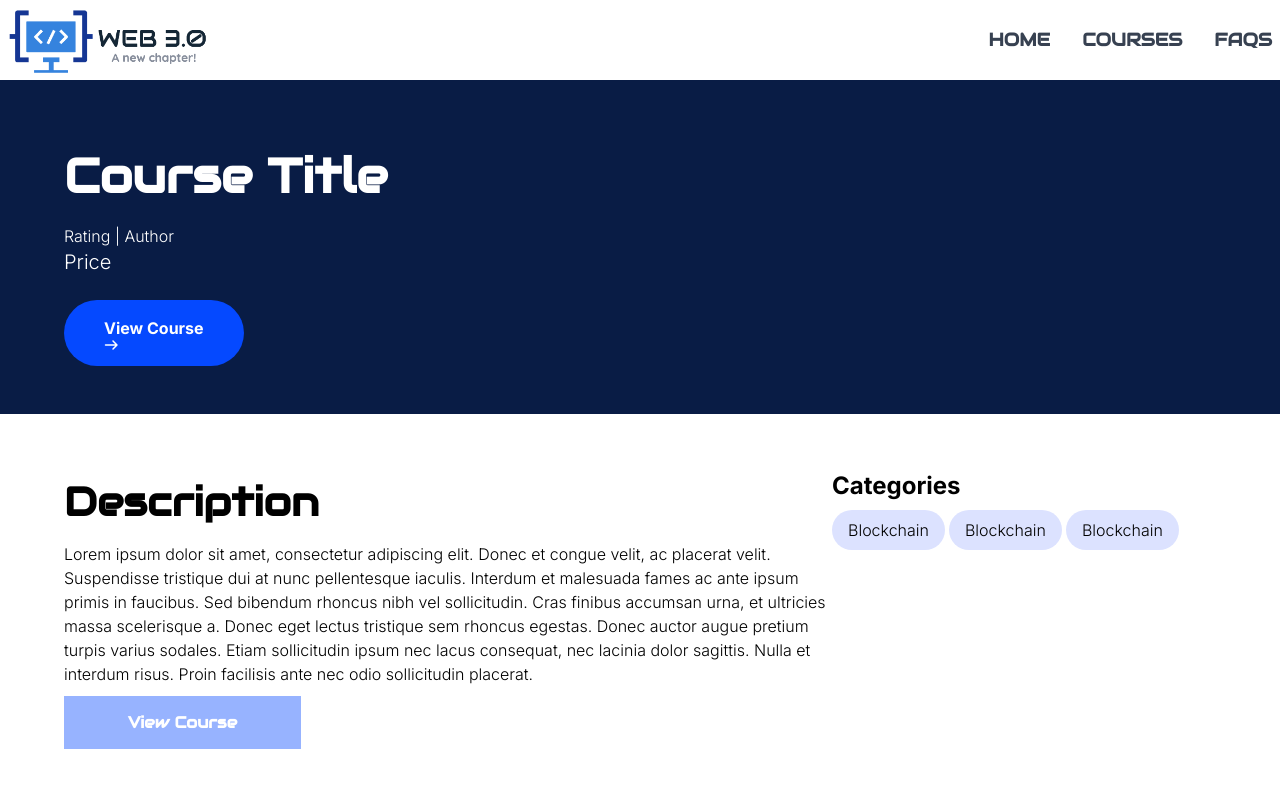
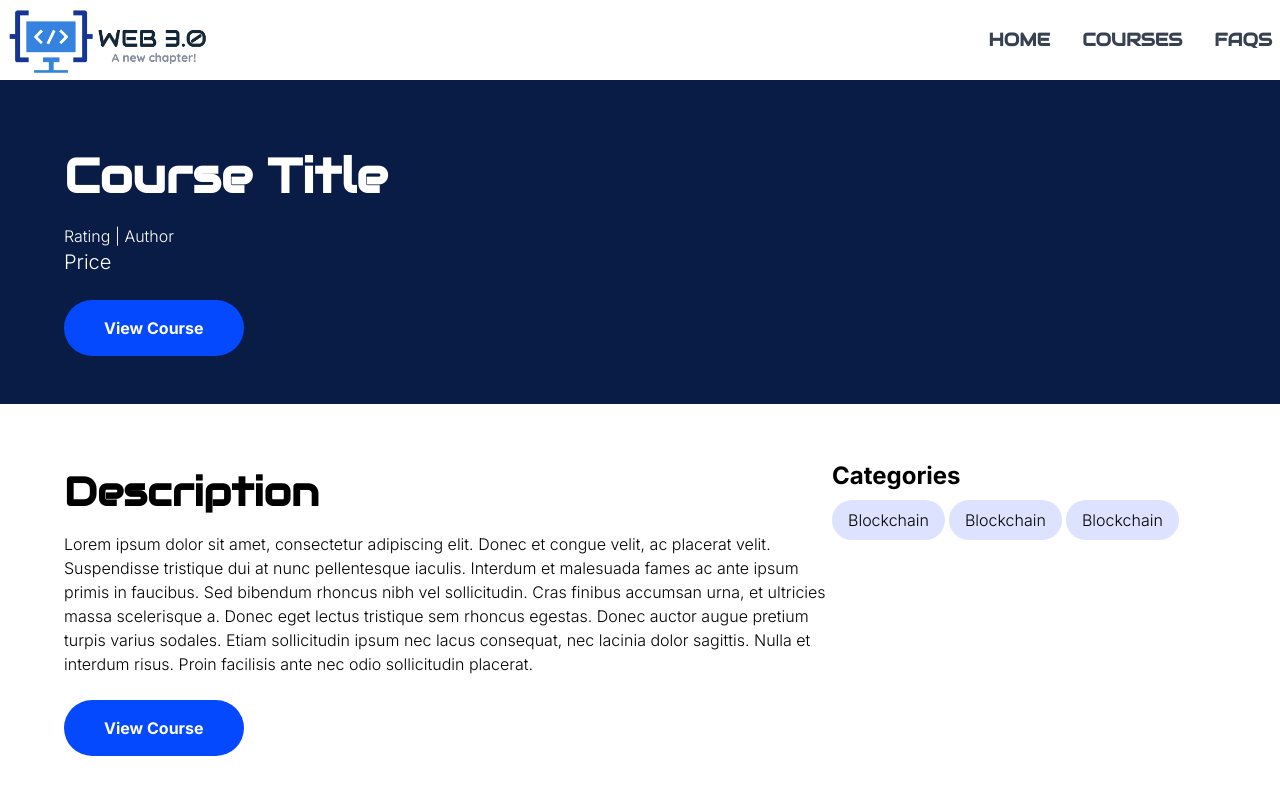
Before and after one commit to Fenil7480/course-aggregator, a Next.js app: page /details in a window 1280 px wide. Shown: the top 800 px of the page. Built offline with nearby package versions, Linux system fonts and the light colour scheme.

Commit message:
Fix: fix text color on button

```diff
--- a/src/components/button.js
+++ b/src/components/button.js
@@ -2,11 +2,11 @@ import React from 'react'
 
 const Button = ({children}) => {
     return (
-        <button className='font-sans font-bold rounded-full bg-blue-600 py-4 px-10'>
+        <button className='font-sans font-bold rounded-full bg-blue-600 py-4 px-10 text-white-100'>
             {children}
-            <svg width="14" height="10" viewBox="0 0 14 10" fill="none" xmlns="http://www.w3.org/2000/svg">
+            {/* <svg width="14" height="10" viewBox="0 0 14 10" fill="none" xmlns="http://www.w3.org/2000/svg">
                 <path d="M8.46967 1.53033C8.17678 1.23744 8.17678 0.762563 8.46967 0.46967C8.76256 0.176777 9.23744 0.176777 9.53033 0.46967L13.5303 4.46967C13.8232 4.76256 13.8232 5.23744 13.5303 5.53033L9.53033 9.53033C9.23744 9.82322 8.76256 9.82322 8.46967 9.53033C8.17678 9.23744 8.17678 8.76256 8.46967 8.46967L11.1893 5.75H1.5C1.08579 5.75 0.75 5.41421 0.75 5C0.75 4.58579 1.08579 4.25 1.5 4.25H11.1893L8.46967 1.53033Z" fill="white"/>
-            </svg>
+            </svg> */}
         </button>
     )
 }
--- a/src/pages/details.js
+++ b/src/pages/details.js
@@ -26,7 +26,7 @@ export default function Details() {
                     <h2>Description</h2>
                     <p>Lorem ipsum dolor sit amet, consectetur adipiscing elit. Donec et congue velit, ac placerat velit. Suspendisse tristique dui at nunc pellentesque iaculis. Interdum et malesuada fames ac ante ipsum primis in faucibus. Sed bibendum rhoncus nibh vel sollicitudin. Cras finibus accumsan urna, et ultricies massa scelerisque a. Donec eget lectus tristique sem rhoncus egestas. Donec auctor augue pretium turpis varius sodales. Etiam sollicitudin ipsum nec lacus consequat, nec lacinia dolor sagittis. Nulla et interdum risus. Proin facilisis ante nec odio sollicitudin placerat.</p>
                     <br></br>
-                    <a className='bg-blue-400 font-bold px-16 py-4 my-6 text-white-100' href='/'>View Course</a>
+                    <a href='/'><Button>View Course</Button></a>
                 </section>
                 <section className='py-12'>
                     <h2>Frequently Asked Questions</h2>
```
